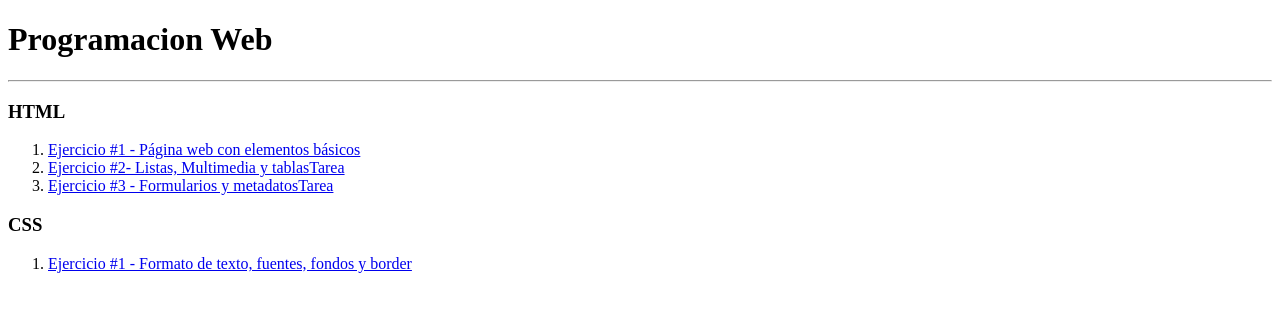
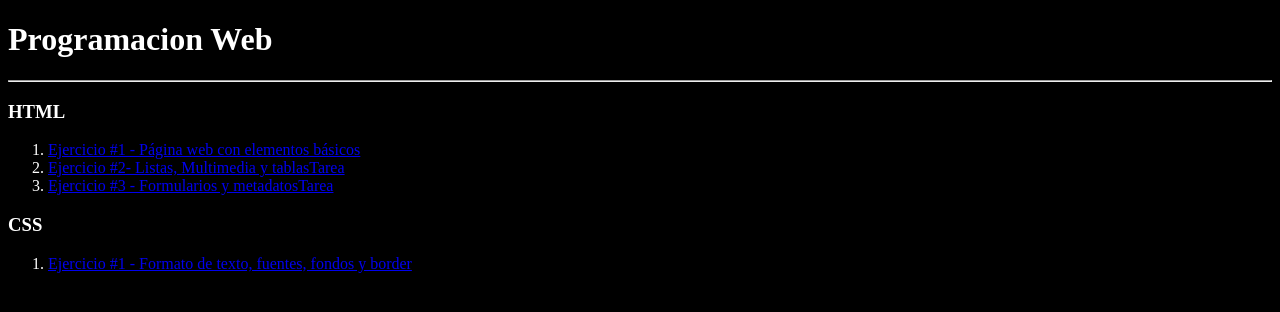
Before and after one commit to Manuel-Avila/Programacion-Web, a plain HTML site: page index.html in a window 1280 px wide. Drawn offline with Linux system fonts and the light colour scheme.

Commit message:
Modo oscuro al Index

```diff
--- a/index.html
+++ b/index.html
@@ -2,6 +2,15 @@
 <html>
   <head>
     <title>Programacion Web</title>
+    <meta charset="utf-8">
+    <style>
+
+      body {
+        background-color: black;
+        color: white;
+      }
+
+    </style>
   </head>
   <body>
     <h1>Programacion Web</h1>
@@ -9,16 +18,16 @@
     <div>
       <h3>HTML</h3>
       <ol>
-        <li><a href="/HTML/Ejercicio-1/index.html">Ejercicio #1 - Página web con elementos básicos</a></li>
-        <li><a href="/HTML/Ejercicio-2/index.html">Ejercicio #2- Listas, Multimedia y tablasTarea</a></li>
-        <li><a href="/HTML/Ejercicio-3/index.html">Ejercicio #3 - Formularios y metadatosTarea</a></li>
+        <li><a href="/HTML/Ejercicio-1/index.html" target="_blank">Ejercicio #1 - Página web con elementos básicos</a></li>
+        <li><a href="/HTML/Ejercicio-2/index.html" target="_blank">Ejercicio #2- Listas, Multimedia y tablasTarea</a></li>
+        <li><a href="/HTML/Ejercicio-3/index.html" target="_blank">Ejercicio #3 - Formularios y metadatosTarea</a></li>
       </ol>
     </div>
 
     <div>
       <h3>CSS</h3>
       <ol>
-        <li><a href="/CSS/Ejercicio-1/index.html">Ejercicio #1 - Formato de texto, fuentes, fondos y border</a></li>
+        <li><a href="/CSS/Ejercicio-1/index.html" target="_blank">Ejercicio #1 - Formato de texto, fuentes, fondos y border</a></li>
       </ol>
     </div>
 
```
